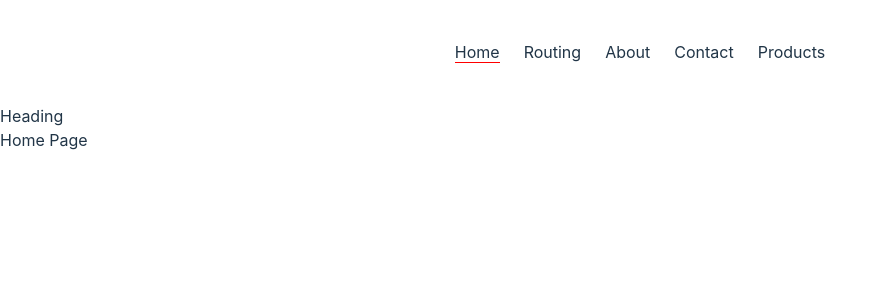
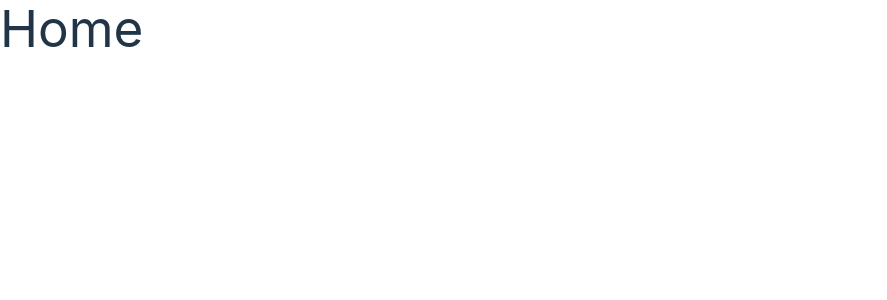
Before and after one commit to atoofah/Routing, a React (Vite) app: page / in a window 1280 px wide. Shown: the top 300 px of the page, without its empty margins (0-887 px from the left). Built offline with nearby package versions, Linux system fonts and the light colour scheme.

Commit message:
Protected Rout

```diff
--- a/src/App.jsx
+++ b/src/App.jsx
@@ -9,20 +9,23 @@ import PageNotFound from "./pages/PageNotFound";
 import Products from "./pages/Products";
 import Routing from "./pages/Routing";
 import SingleProductPage from "./pages/SingleProductPage";
+import routes from "./routs/routs";
 
 function App() {
   return (
     <Routes>
-      <Route path="/" element={<Layout />}>
-        <Route index element={<Home />} />
-        <Route path="routing" element={<Routing />} />
-        <Route path="about" element={<About />} />
-        <Route path="contact" element={<Contact />} />
-        <Route path="products" element={<Products />} />
-        <Route path="products/:id" element={<SingleProductPage />} />
-      </Route>
+      {routes.map((route, idx) => (
+        <Route
+          key={idx}
+          path={route.path}
+          element={route.component}
+        ></Route>
+      ))}
 
-      <Route path="*" element={<PageNotFound />} />
+      <Route
+        path="*"
+        element={<PageNotFound />}
+      />
     </Routes>
   );
 }
--- /dev/null
+++ b/src/components/auth/protectedRout.jsx
@@ -0,0 +1,17 @@
+import { Navigate, Outlet } from "react-router-dom";
+
+const protectedRout = ({ isAllowed, redirectTo = "/", Children }) => {
+  {
+    if (!isAllowed)
+      return (
+        <Navigate
+          to={redirectTo}
+          replace
+        />
+      );
+
+    return Children ? Children : <Outlet />;
+  }
+};
+
+export default protectedRout;
--- a/src/routs/routs.jsx
+++ b/src/routs/routs.jsx
@@ -1,30 +1,17 @@
 import { createBrowserRouter } from "react-router-dom";
-import App from "../App";
-import Home from "../pages";
-import About from "../pages/About";
-import Contact from "../pages/Contact";
 
-const router = createBrowserRouter([
+const routes = [
   {
     path: "/",
-    element: <App />,
+    component: <h1>Home</h1>,
+    isAllowed: "true",
+    redirectTo: "/",
   },
   {
-    path: "/home",
-    element: <Home />,
+    path: "/dashboard",
+    component: <h1>Dashboard</h1>,
+    isAllowed: "false",
+    redirectTo: "/dashboard",
   },
-  {
-    path: "/about",
-    element: <About />,
-  },
-  {
-    path: "/contact",
-    element: <Contact />,
-  },
-  {
-    path: "*",
-    element: <div>404 error</div>,
-  },
-]);
-
-export default router;
+];
+export default routes;
```
